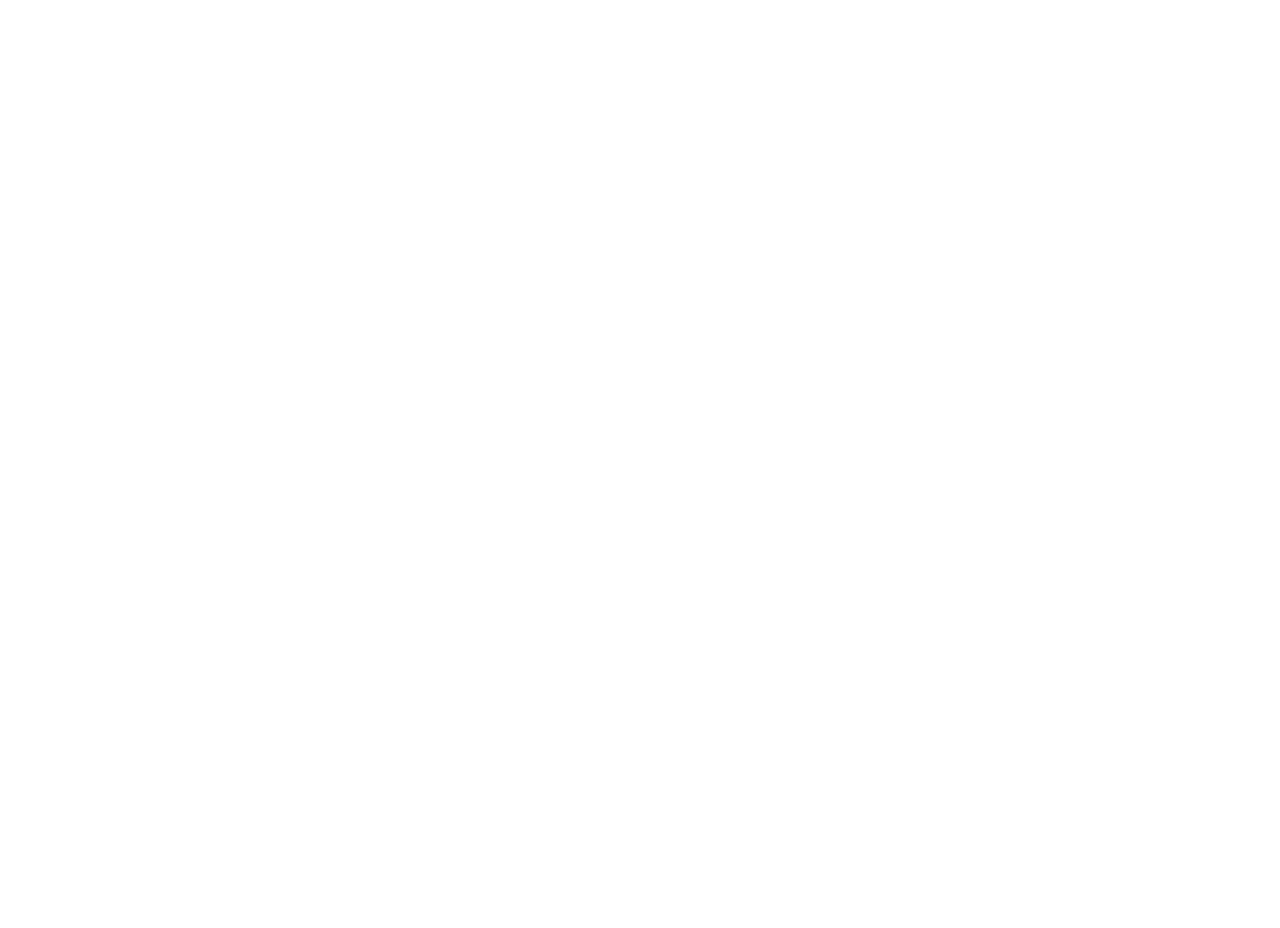
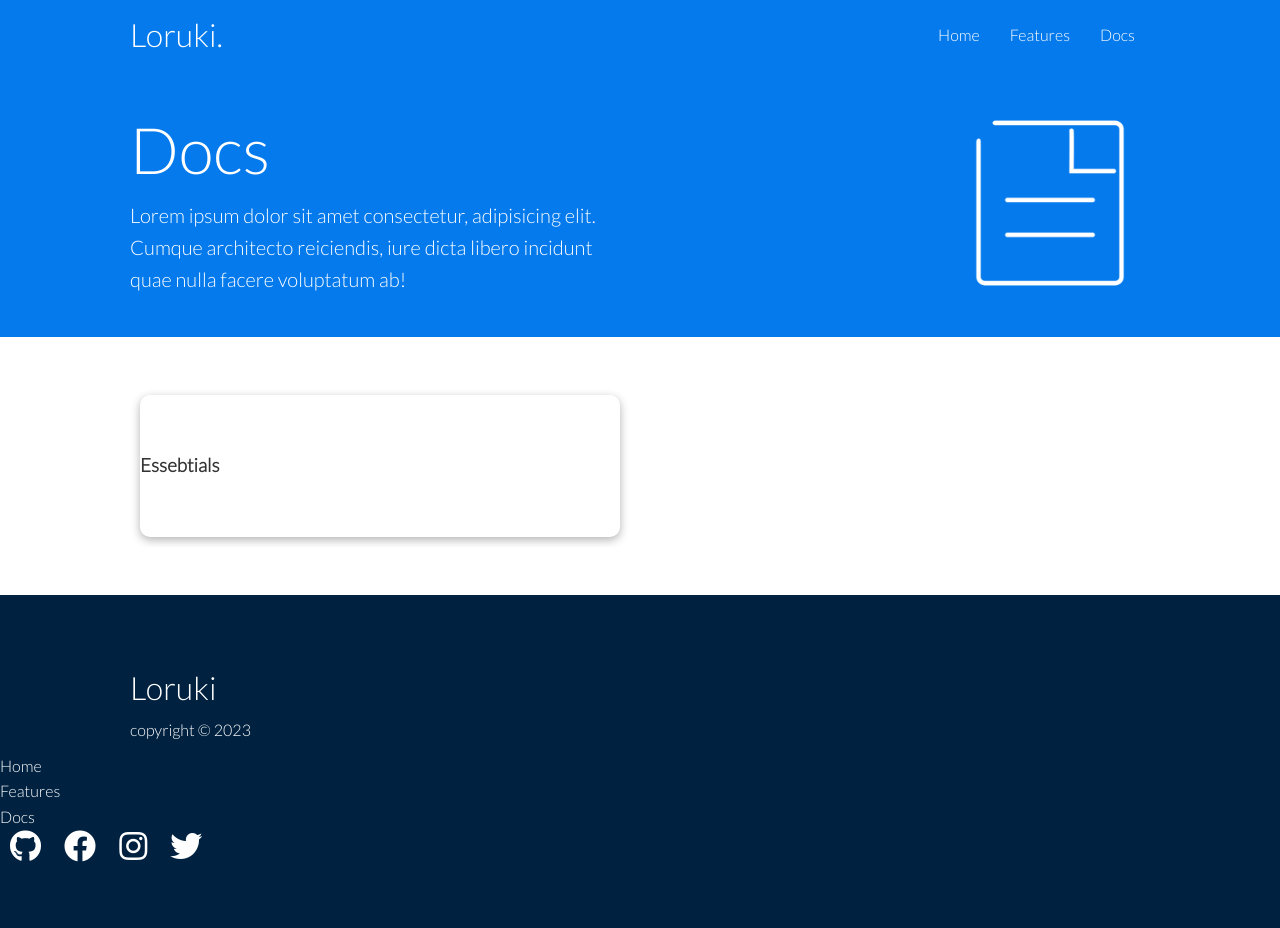
Before and after one commit to sarfrajabbasi/responsive-website, a plain HTML site: page docs.html in a window 1280 px wide. Before the commit the page ends 800 px from the top, so only its background shows below. Drawn offline with Linux system fonts and the light colour scheme.

Commit message:
responsive website

```diff
--- a/css/style.css
+++ b/css/style.css
@@ -192,7 +192,7 @@ font-size:16px ;
 
  /* features */
 
-.features-head img{
+.features-head img,.docs-head img{
     width: 200px;
     justify-self:flex-end ;
 }
@@ -216,6 +216,8 @@ font-size:16px ;
 .features-main .grid>*:nth-child(2){
     grid-column: 1/ span 2;
 }
+
+/* docs */
 
 
  /* footer */
--- a/docs.html
+++ b/docs.html
@@ -3,12 +3,74 @@
 <head>
     <meta charset="UTF-8">
     <meta name="viewport" content="width=device-width, initial-scale=1.0">
+    <link rel="stylesheet" href="../responsive-website/css/">
     <link rel="stylesheet" href="https://cdnjs.cloudflare.com/ajax/libs/font-awesome/5.15.1/css/all.min.css" integrity="sha512-+4zCK9k+qNFUR5X+cKL9EIR+ZOhtIloNl9GIKS57V1MyNsYpYcUrUeQc9vNfzsWfV28IaLL3i96P9sdNyeRssA==" crossorigin="anonymous" />
     <link rel="stylesheet" href="./css/utilities.css">
     <link rel="stylesheet" href="./css/style.css">
-    <title>Document</title>
+    <title>Sarfraj | Cloud Hoisting For Everyone</title>
 </head>
 <body>
+    <!-- Navbar -->
+    <div class="navbar">
+        <div class="container flex">
+            <h1 class="logo">Loruki.</h1>
+            <nav>
+                <ul>
+                <li><a href="index.html">Home</a></li>
+                <li><a href="features.html">Features</a></li>
+                <li><a href="docs.html">Docs</a></li>
+                </ul>
+            </nav>
+
+        </div>
+    </div>
+
+    <!-- Head -->
+    <section class="docs-head bg-primary py-3">
+        <div class="container grid">
+            <div>
+                <h1 class="xl">Docs</h1>
+                <p class="lead">
+                   Lorem ipsum dolor sit amet consectetur, adipisicing elit. Cumque architecto reiciendis, iure dicta libero incidunt quae nulla facere voluptatum ab!
+                </p>
+            </div>
+            <img src="./images/docs.png" alt="">
+        </div>
+    </section>
+
+    <!-- docs  main -->
+<section class="docs-mina my-4">
+    <div class="container grid">
+        <div class="card bg-light p-3">
+            <h3 class="my-2">Essebtials</h3>
+        </div>
+    </div>
+</section>
+
+    <!-- footer -->
+    <footer class="footer bg-dark py-5">
+        <div class="container grid grid-3">
+            <div>
+                <h1>Loruki</h1>
+                <p>copyright &copy; 2023</p>
+            </div>
+        </div>
+        <nav>
+            <ul>
+                <li><a href="index.html">Home</a></li>
+                <li><a href="features.html">Features</a></li>
+                <li><a href="docs.html">Docs</a></li>
+            </ul>
+        </nav>
+
+        <div class="social">
+            <a href="#"><i class="fab fa-github fa-2x"></i></a>
+            <a href="#"><i class="fab fa-facebook fa-2x"></i></a>
+            <a href="#"><i class="fab fa-instagram fa-2x"></i></a>
+            <a href="#"><i class="fab fa-twitter fa-2x"></i></a>
+        </div>
+    </footer>
 
 </body>
+<!-- <script src="../responsive-website/js/"></script> -->
 </html>
```
